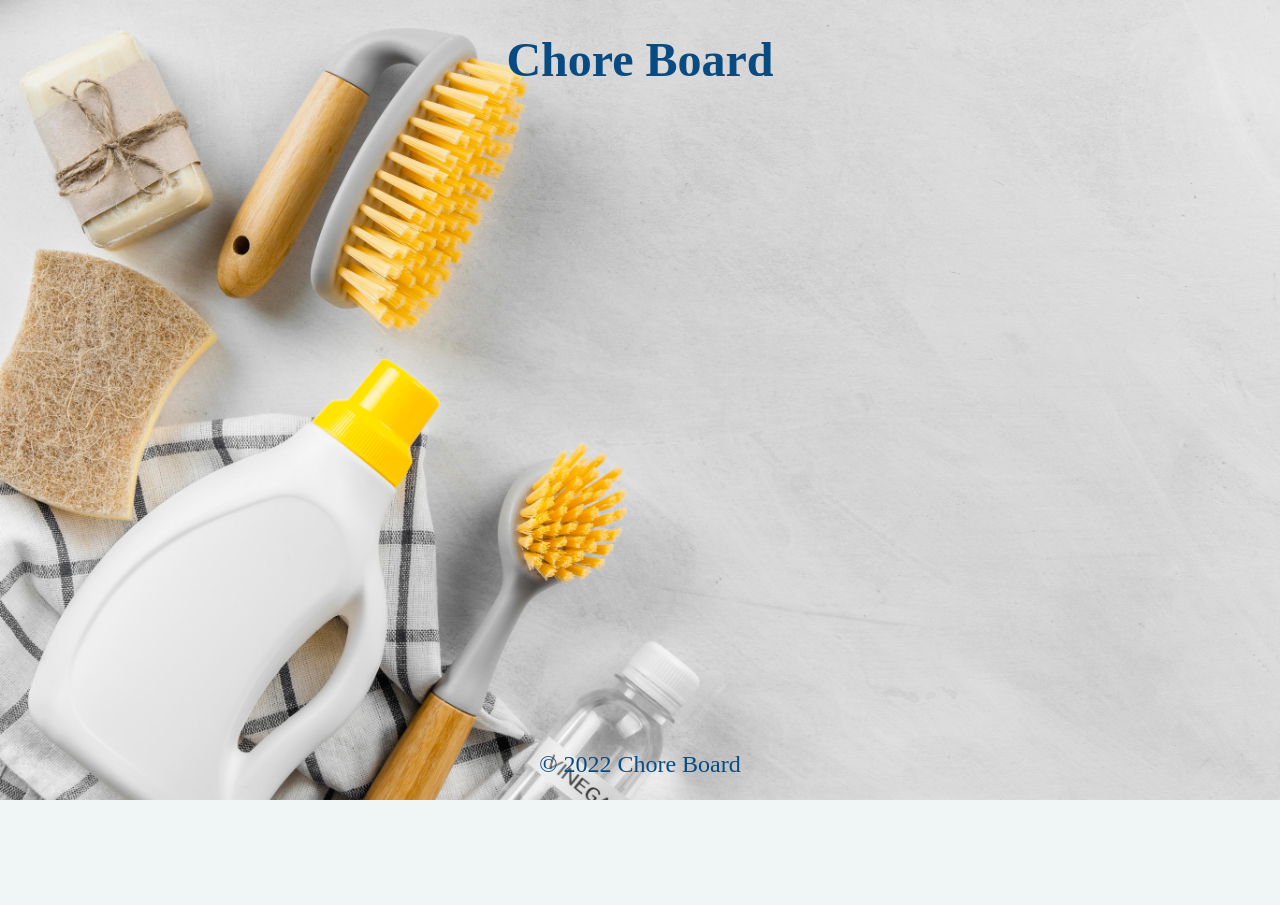
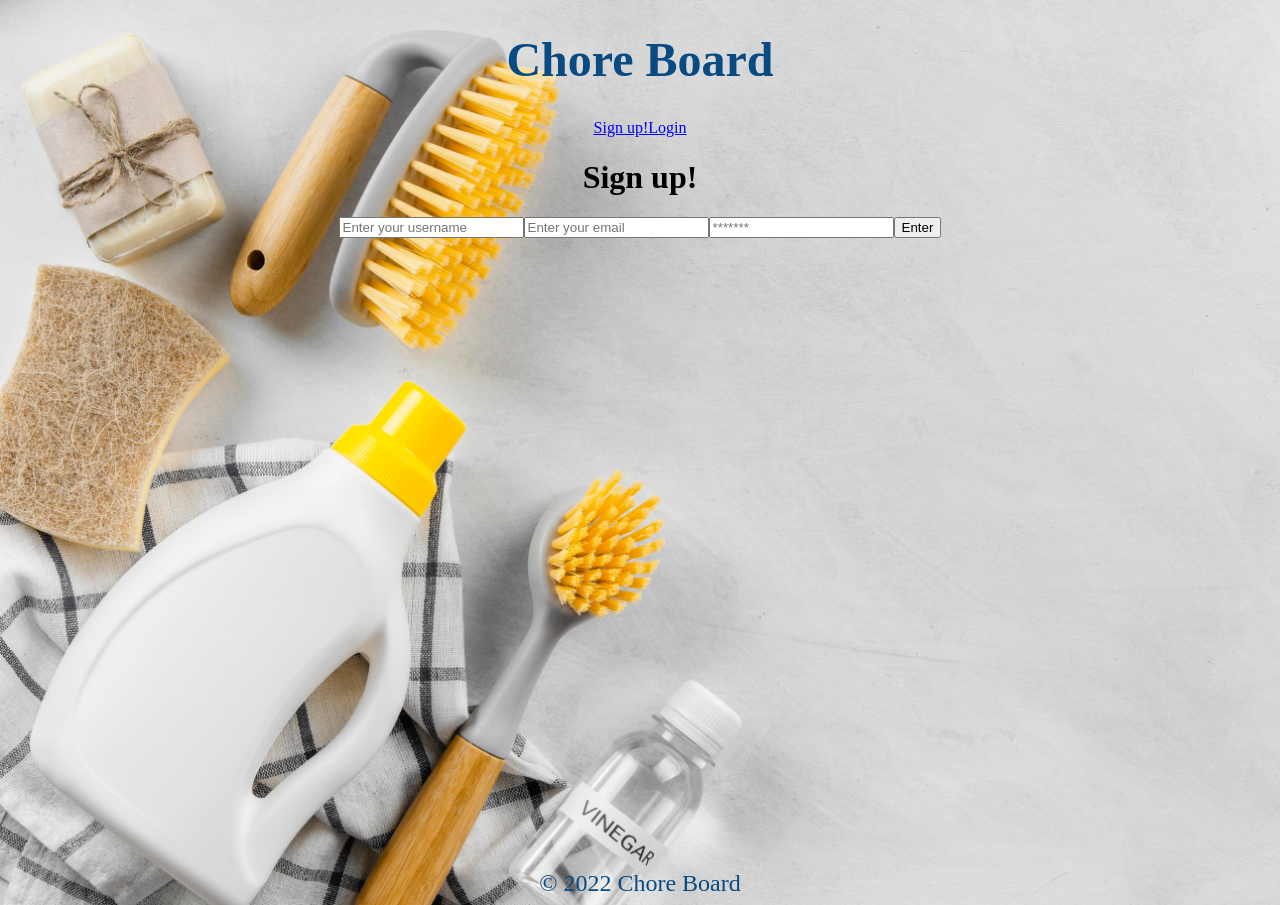
Before and after one commit to Rdoolz51/Choreboard, a React (Create React App) app in the folder client/: page /signup in a window 1280 px wide. Before the commit the page ends 800 px from the top, so only its background shows below. Built offline with nearby package versions, Linux system fonts and the light colour scheme; a web font is replaced by a local one.

Commit message:
started login and sign up pages

```diff
--- a/client/src/App.js
+++ b/client/src/App.js
@@ -4,6 +4,8 @@ import { BrowserRouter as Router, Routes, Route } from 'react-router-dom';
 import React from 'react';
 import Footer from './components/Footer';
 import Header from './components/Header';
+import Signup from './pages/Signup';
+import Login from './pages/Login';
 import './App.css';
 
 const httpLink = createHttpLink({
@@ -33,10 +35,14 @@ function App () {
           <Header />
             <div>
               <Routes>
-                {/* <Route
-                path="/"
-                element={<Home />}>
-                </Route> */}
+                <Route
+                path="/signup"
+                element={<Signup />}>
+                </Route>
+                <Route
+                path="/login"
+                element={<Login />}>
+                </Route>
               </Routes>
             </div>
           <Footer />
--- a/client/src/components/Header/index.js
+++ b/client/src/components/Header/index.js
@@ -1,6 +1,6 @@
 import React from "react";
 import { Link } from 'react-router-dom';
-import Auth from '../../utils/auth';
+// import Auth from '../../utils/auth';
 
 const Header = () => {
 
@@ -11,6 +11,10 @@ const Header = () => {
                     <h1>Chore Board </h1>
                 </Link>
                 <nav>
+                    <>
+                    <Link to="/signup">Sign up!</Link>
+                    <Link to="/login">Login</Link>
+                    </>
                 </nav>
             </div>
         </header>
--- /dev/null
+++ b/client/src/pages/Login.js
@@ -0,0 +1,65 @@
+import React, { useState } from 'react';
+import { useMutation } from '@apollo/client';
+import { LOGIN_USER } from '../utils/mutations';
+import Auth from '../utils/auth';
+
+const Login = () => {
+    const [formState, setFormState] = useState({ email: '', password: ''})
+    const [login, {error}] = useMutation(LOGIN_USER);
+
+    const handleChange = (event) => {
+        const {name, value} = event.target;
+
+        setFormState({
+            ...formState,
+            [name]: value,
+        });
+    }
+
+    const handleFormSubmit = async event => {
+        event.preventDefault();
+
+        try{
+            const { data } = await login({
+                variables: {...formState}
+            });
+
+            Auth.login(data.login.token);
+        } catch(e) {
+            console.error(e);
+        }
+    };
+
+    return(
+        <main>
+            <div>
+                <div>
+                    <h4>Login</h4>
+                    <div>
+                        <form onSubmit={handleFormSubmit}>
+                        <input
+                            className="login-input"
+                            placeholder="Enter your username"
+                            name="email"
+                            type="email"
+                            id="email"
+                            value={formState.email}
+                            onChange={handleChange}></input>
+                            <input
+                            className="login-input"
+                            placeholder="Enter your email"
+                            name="password"
+                            type="password"
+                            id="password"
+                            value={formState.password}
+                            onChange={handleChange}></input>
+                        </form>
+                        {error && <div>Ooops! Login failed</div>}
+                    </div>
+                </div>
+            </div>
+        </main>
+    )
+}
+
+export default Login;
--- /dev/null
+++ b/client/src/pages/Signup.js
@@ -0,0 +1,74 @@
+import React, {useState} from "react";
+import { useMutation } from '@apollo/client';
+import {ADD_USER} from "../utils/mutations";
+import Auth from '../utils/auth';
+
+const Signup = () => {
+    const [formState, setFormState] = useState({ username: '', email: '', password: ''})
+    const [addUser, {error}] = useMutation(ADD_USER);
+
+    const handleChange = (event) => {
+        const {name, value} = event.target;
+
+        setFormState({
+            ...formState,
+            [name]: value,
+        });
+    }
+
+    const handleFormSubmit = async event => {
+        event.preventDefault();
+
+        try{
+            const { data } = await addUser({
+                variables: {...formState}
+            });
+
+            Auth.login(data.login.token);
+        } catch(e) {
+            console.error(e);
+        }
+    };
+
+    return(
+        <main>
+            <div className="card">
+                <div className="card-header">
+                    <h1> Sign up!</h1>
+                    <div className="card-body">
+                        <form onSubmit={handleFormSubmit}>
+                            <input
+                            className="signup-input"
+                            placeholder="Enter your username"
+                            name="username"
+                            type="username"
+                            id="username"
+                            value={formState.username}
+                            onChange={handleChange}></input>
+                            <input
+                            className="signup-input"
+                            placeholder="Enter your email"
+                            name="email"
+                            type="email"
+                            id="email"
+                            value={formState.username}
+                            onChange={handleChange}></input>
+                            <input
+                            className="signup-input"
+                            placeholder="*******"
+                            name="password"
+                            type="password"
+                            id="password"
+                            value={formState.username}
+                            onChange={handleChange}></input>
+                            <button>Enter</button>
+                        </form>
+                        {error && <div>Ooops! Signup failed</div>}
+                    </div>
+                </div>
+            </div>
+        </main>
+    )
+}
+
+export default Signup;
```
Also changed, not shown: client/src/pages/Home.js (added), client/src/pages/NoMatch.js (added), client/src/pages/Profile.js (added).
